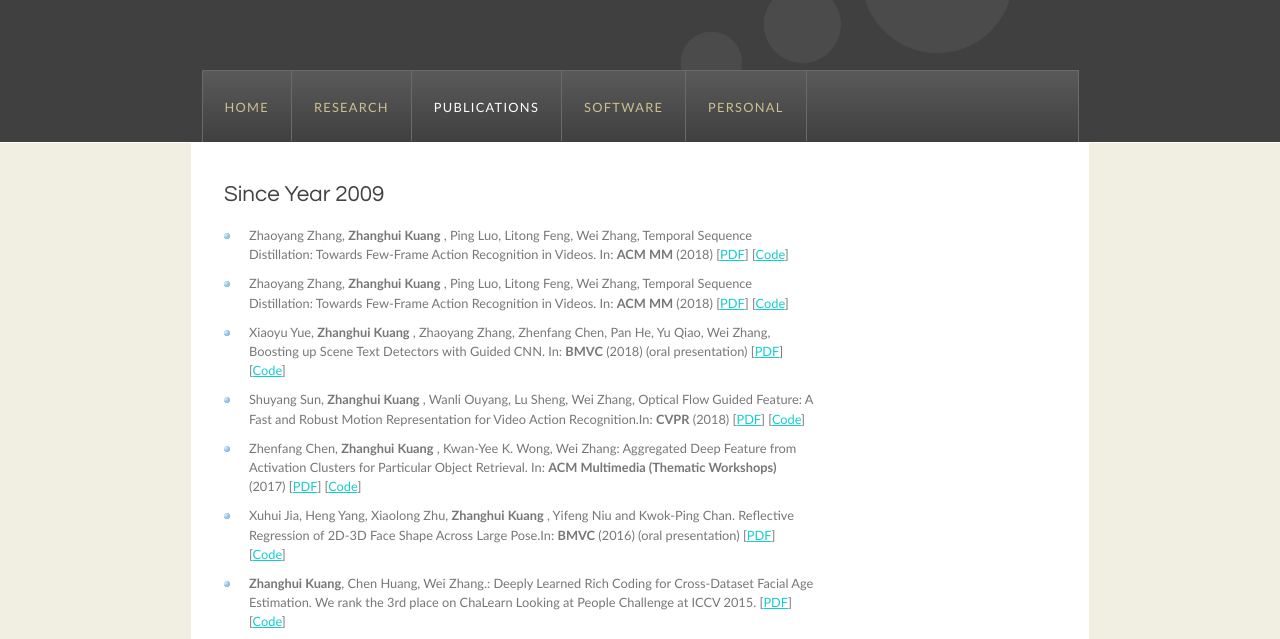
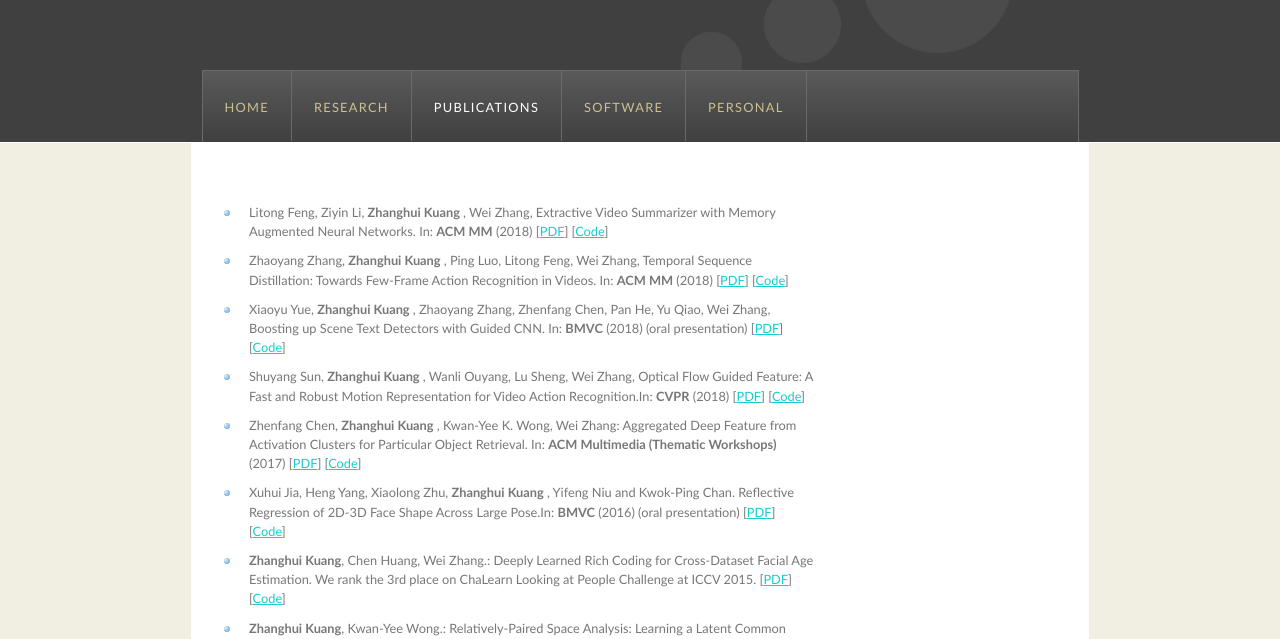
Before and after one commit to jeffreykuang/jeffreykuang.github.io, a plain HTML site: page Publications.html in a window 1280 px wide. Shown: the part 108-747 px from the top of the page. Drawn offline with Linux system fonts and the light colour scheme.

Commit message:
Update Publications.html

```diff
--- a/Publications.html
+++ b/Publications.html
@@ -84,10 +84,10 @@
 
         <!-- insert the page content here -->
 
-        <h1>Since Year 2009</h1>
+        <h1></h1>
 
           <ul>
-          <li> Zhaoyang Zhang, <strong> Zhanghui Kuang </strong>, Ping Luo, Litong Feng, Wei Zhang, Temporal Sequence Distillation: Towards Few-Frame Action Recognition in Videos. In: <strong>ACM MM</strong> (2018) [<a>PDF</a>] [<a href="Software.html">Code</a>]</li>
+          <li> Litong Feng, Ziyin Li, <strong> Zhanghui Kuang </strong>, Wei Zhang, Extractive Video Summarizer with Memory Augmented Neural Networks. In: <strong>ACM MM</strong> (2018) [<a>PDF</a>] [<a href="Software.html">Code</a>]</li>
           <li> Zhaoyang Zhang, <strong> Zhanghui Kuang </strong>, Ping Luo, Litong Feng, Wei Zhang, Temporal Sequence Distillation: Towards Few-Frame Action Recognition in Videos. In: <strong>ACM MM</strong> (2018) [<a>PDF</a>] [<a href="Software.html">Code</a>]</li>
           <li> Xiaoyu Yue, <strong>Zhanghui Kuang </strong>, Zhaoyang Zhang, Zhenfang Chen, Pan He, Yu Qiao, Wei Zhang, Boosting up Scene Text Detectors with Guided CNN. In: <strong>BMVC</strong> (2018) (oral presentation) [<a>PDF</a>] [<a href="Software.html">Code</a>]</li>
           <li> Shuyang Sun, <strong>Zhanghui Kuang </strong>, Wanli Ouyang, Lu Sheng, Wei Zhang, Optical Flow Guided Feature: A Fast and Robust Motion Representation for Video Action Recognition.In: <strong>CVPR</strong> (2018)  [<a>PDF</a>] [<a href="Software.html">Code</a>]</li>
```
